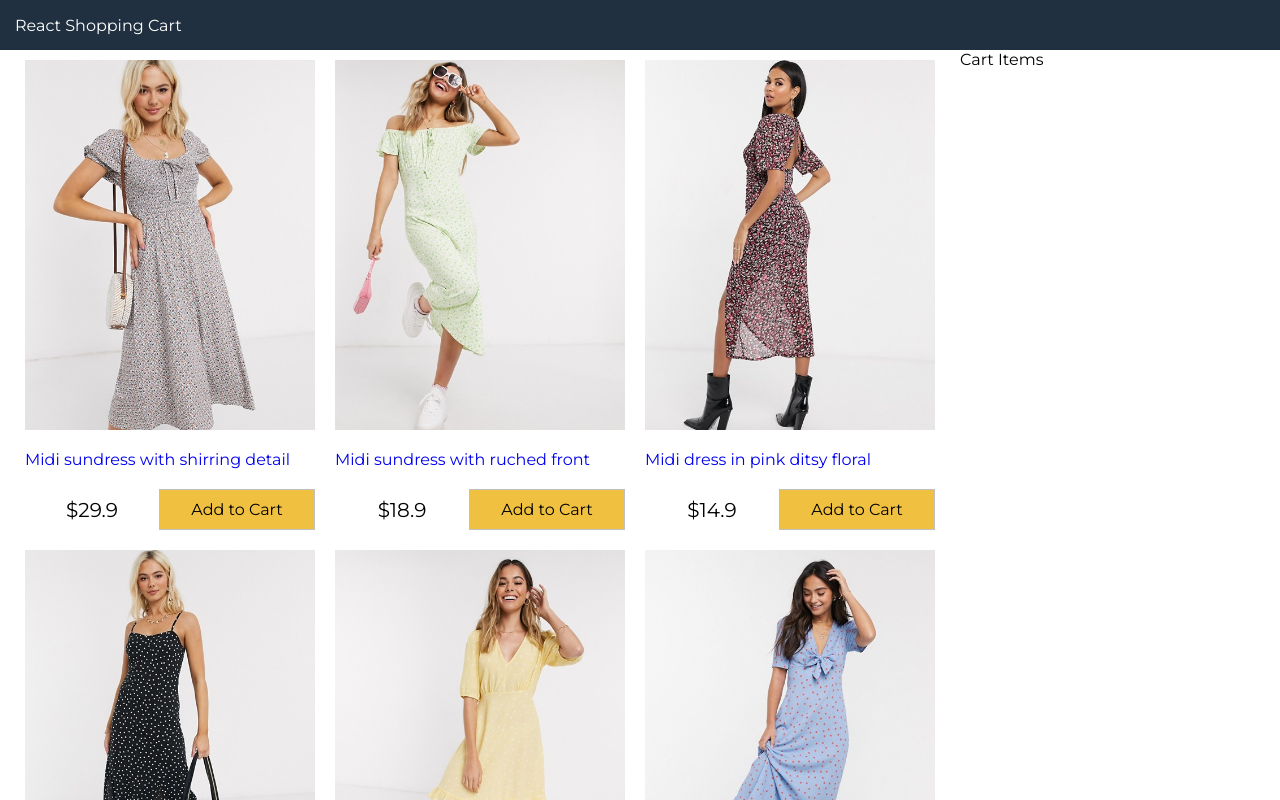
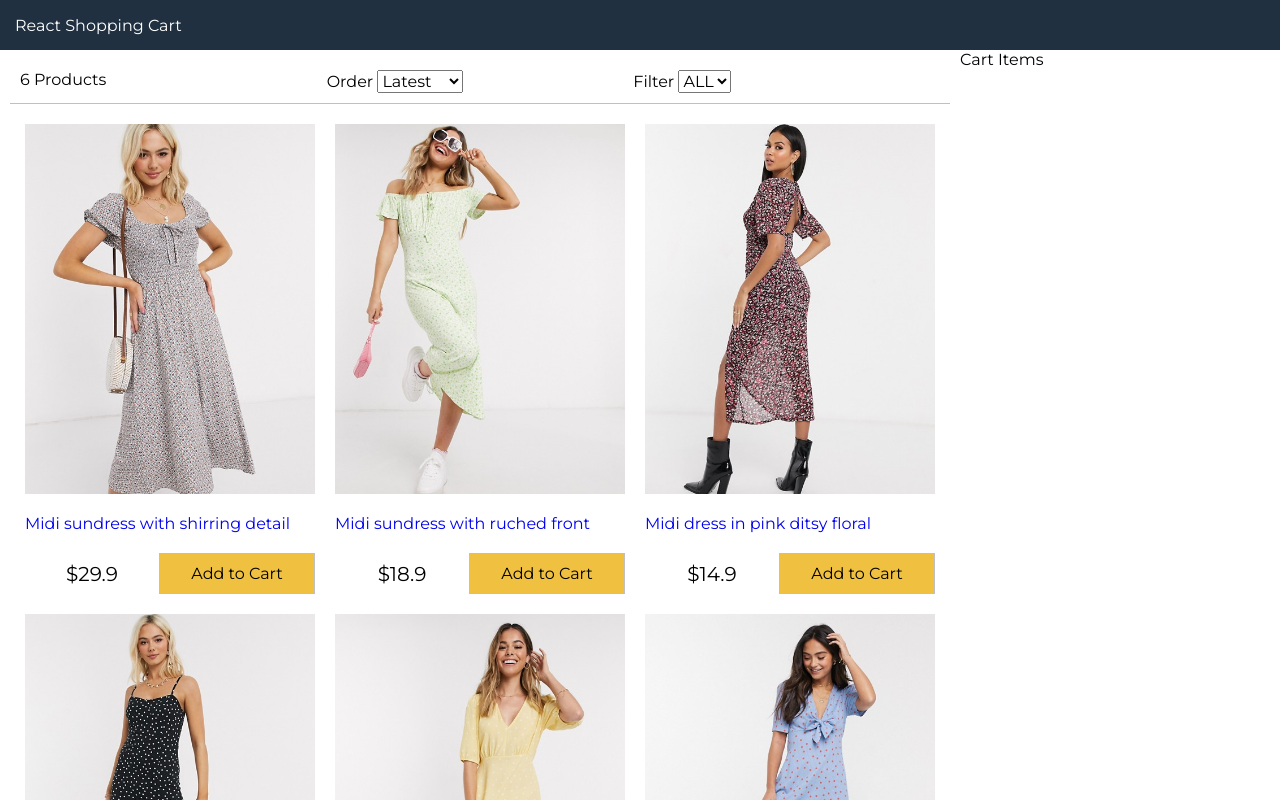
Before and after one commit to DonquixoteSabo/React-shopping-cart, a React (Create React App) app: page / in a window 1280 px wide. Shown: the top 800 px of the page. Built offline with nearby package versions, Linux system fonts and the light colour scheme.

Commit message:
filter-component

```diff
--- a/src/App.js
+++ b/src/App.js
@@ -2,6 +2,7 @@
 
 import data from './data.json';
 import Products from './components/Products';
+import Filter from './components/Filter';
 
 class App extends Component {
   constructor(props){
@@ -12,6 +13,41 @@
       sort: '',
     };
   }
+
+  sortProducts = (event) => {
+    const sort = event.target.value;
+
+    this.setState(prevState => ({
+      sort,
+      products: this.state.products
+        .slice()
+        .sort((a, b) =>
+          sort === "lowest"
+            ? a.price > b.price
+              ? 1
+              : -1
+            : sort === "highest"
+            ? a.price < b.price
+              ? 1
+              : -1
+            : a._id < b._id
+            ? 1
+            : -1
+        ),
+    }));
+  };
+
+  filterProducts = (event) => {
+    if(event.target.value === ''){
+      this.setState({ size: event.target.value, products: data.products })
+    } else {
+      this.setState({
+        size: event.target.value,
+        products: data.products.filter(product => product.availableSizes.indexOf(event.target.value) >= 0)
+      })
+    }
+  };
+
   render(){
     return (
       <div className="grid-container">
@@ -21,6 +57,12 @@
         <main>
           <div className="content">
             <div className="main">
+                  <Filter
+                  count={this.state.products.length}
+                  size={this.state.size}
+                  sort={this.state.sort}
+                  filterProducts={this.filterProducts}
+                  sortProducts={this.sortProducts} />
                   <Products products={this.state.products} />
             </div>
             <div className="sidebar">
--- /dev/null
+++ b/src/components/Filter.js
@@ -0,0 +1,35 @@
+import React, { Component } from 'react';
+
+class Filter extends Component {
+    render() {
+        return (
+            <div className='filter'>
+                <div className="filter-result">
+                    {this.props.count} Products
+                </div>
+                <div className="filter-sort">
+                    Order  {' '}
+                    <select value={this.props.sort} onChange={this.props.sortProducts}>
+                        <option>Latest</option>
+                        <option value="lowest">Lowest</option>
+                        <option value="highest">Highest</option>
+                    </select>
+                </div>
+                <div className="filter-size">
+                    Filter {' '}
+                     <select value={this.props.size} onChange={this.props.filterProducts}>
+                         <option value="">ALL</option>
+                         <option value="XS">XS</option>
+                         <option value="S">S</option>
+                         <option value="M">M</option>
+                         <option value="L">L</option>
+                         <option value="XL">XL</option>
+                         <option value="XXL">XXL</option>
+                     </select>
+                </div>
+            </div>
+         );
+    }
+}
+
+export default Filter;
--- a/src/index.css
+++ b/src/index.css
@@ -131,3 +131,16 @@
 .button.primary{
   background-color: #f0c040;
 }
+
+/* Filter */
+.filter{
+  display: flex;
+  justify-content: space-between;
+  padding: 1rem;
+  margin: 1rem;
+  border-bottom: .1rem #c0c0c0 solid;
+}
+
+.filter div{
+  flex: 1;
+}
```
